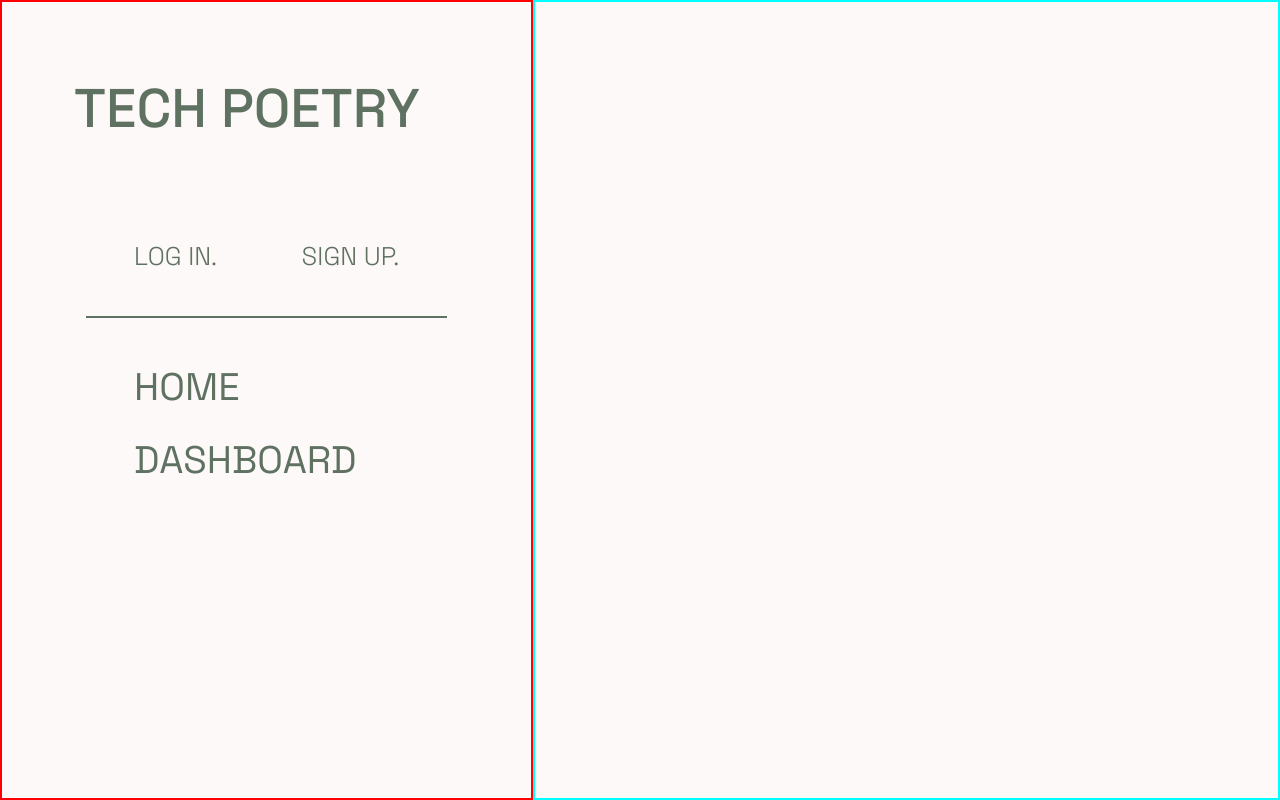
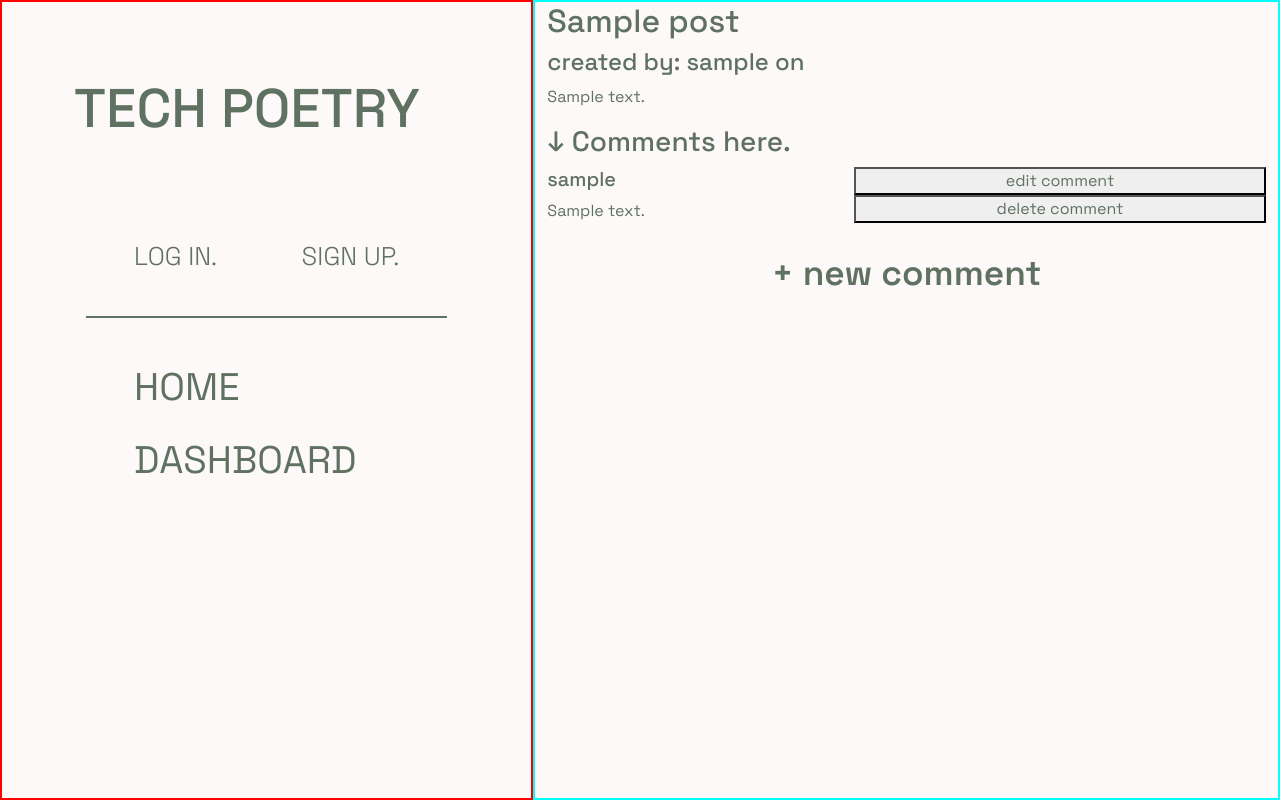
Before and after one commit to graceee96/tech-blog, a Node project: template views/myPost.handlebars in a window 1280 px wide. Run offline with Node 20 templates, Linux system fonts and the light colour scheme; the template is opened without the code that fills it: most values are stand-ins (such as "Sample title", 1, 10 or a date in 2020); some libraries are stand-ins or nearby versions.

Commit message:
create myPost.handlebars

```diff
--- a/views/dashboard.handlebars
+++ b/views/dashboard.handlebars
@@ -7,7 +7,7 @@
             {{#each user.blog_posts as |post|}}
             <tr class="one-post">
                 <td class="post-title2 p-3">
-                    <h4><a href="/blogpost/{{post.id}}">{{post.title}}</a></h4>
+                    <h4><a href="/my-post/{{post.id}}">{{post.title}}</a></h4>
                 </td>
                 <td class="post-info2 p-3">
                     <p class="post-date2">{{format_date post.date_created}}</p>
--- a/views/myPost.handlebars
+++ b/views/myPost.handlebars
@@ -0,0 +1,52 @@
+<section id="the-blogpost">
+    <div class="d-flex justify-content-between">
+        <h2 class="w-75">{{post.title}}</h2>
+        {{#if logged_in}}
+        <a href="/edit-post/{{post.id}}" id="editpost-btn"><button>edit</button></a>
+        {{/if}}
+    </div>
+
+    <h4>created by: {{post.user.username}} on {{format_date post.date_created}}</h4>
+
+    <p>{{post.content}}</p>
+
+    <h3>↓ Comments here.</h3>
+
+    <div id="comment-list">
+        <table class="w-100">
+            <tbody>
+                {{#each post.comments as |comment|}}
+                <tr class="one-comment">
+                    <td>
+                        <h5>{{comment.user.username}}</h5>
+                        <p>{{comment.comment}}</p>
+                    </td>
+                    {{#if logged_in}}
+                    <td class="d-flex flex-column">
+                        <button data-bs-toggle="collapse" data-bs-target="#editcomment-{{comment.id}}" aria-expanded="false" aria-controls="editComment">edit comment</button>
+                        <button>delete comment</button>
+                    </td>
+                    {{/if}}
+                </tr>
+                <tr class="collapse" id="editcomment-{{comment.id}}">
+                    <td class="w-100" colspan="2">
+                        <label for="comment-{{comment.id}}" class="d-block">↓ Edit comment here.</label>
+                        <textarea id="comment-{{comment.id}}" rows="6" class="d-block w-100">{{comment.comment}}</textarea>
+                        <h5 class="text-end mt-1"><span id="characters">255</span>/255 characters left</h5>
+                        <button class="postcomment-btn">post comment.</button>
+                    </td>
+                </tr>
+                {{/each}}
+            </tbody>
+        </table>
+    </div>
+
+    <button class="new-btn w-100 py-2" data-bs-toggle="collapse" data-bs-target="#new-comment" aria-expanded="false" aria-controls="new-comment">+ new comment</button>
+
+    <div class="collapse" id="new-comment">
+        <label for="">↓ Add new comment here.</label>
+        <textarea id="comment-{{comment.id}}" rows="6" class="d-block w-100"></textarea>
+        <h5 class="text-end mt-1"><span id="characters">255</span>/255 characters left</h5>
+        <button class="addcomment-btn">add comment.</button>
+    </div>
+</section>
```
Also changed, not shown: controller/homeRoutes.js (+32 -6 lines).
